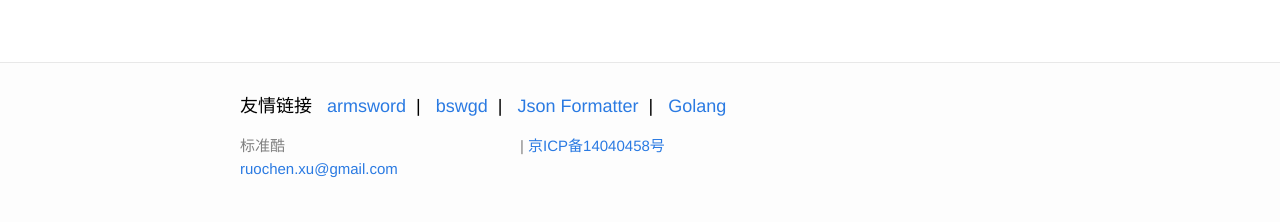
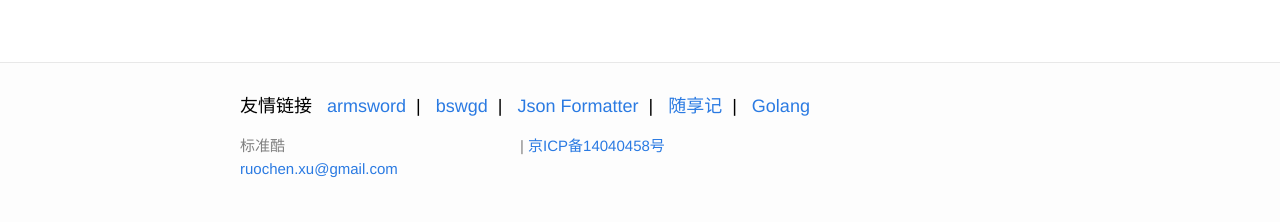
Before and after one commit to aholic/cstdlib.com, a Jekyll site: the page built from index.html, in a window 1280 px wide. Shown: the part 1059-1281 px from the top of the page. Built offline with Jekyll 4.4.1, drawn with Linux system fonts in a browser that asks for light colours; comment, search, counter and statistics services are not loaded.

Commit message:
增加随享记链接

```diff
--- a/_includes/footer.html
+++ b/_includes/footer.html
@@ -6,6 +6,7 @@
         <a href="http://armsword.com">armsword</a>&nbsp;&nbsp;|&nbsp;&nbsp;
         <a href="http://yanyiwu.com">bswgd</a>&nbsp;&nbsp;|&nbsp;&nbsp;
         <a href="http://json.cstdlib.com">Json Formatter</a>&nbsp;&nbsp;|&nbsp;&nbsp;
+        <a href="http://note.cstdlib.com">随享记</a>&nbsp;&nbsp;|&nbsp;&nbsp;
         <a href="http://go.cstdlib.com">Golang</a>
         <!--        <a href="mailto:{{ site.email }}">Contracts</a> -->
     </h2>
```
